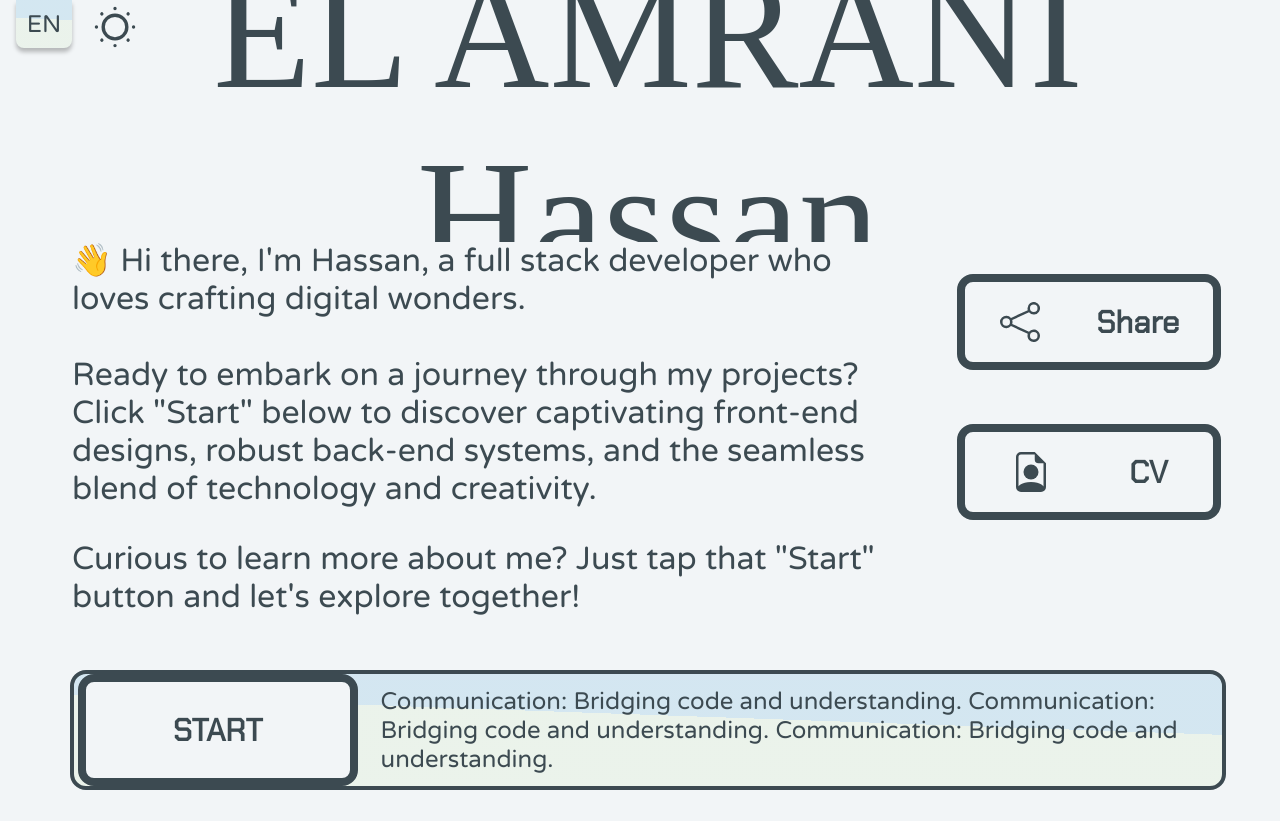
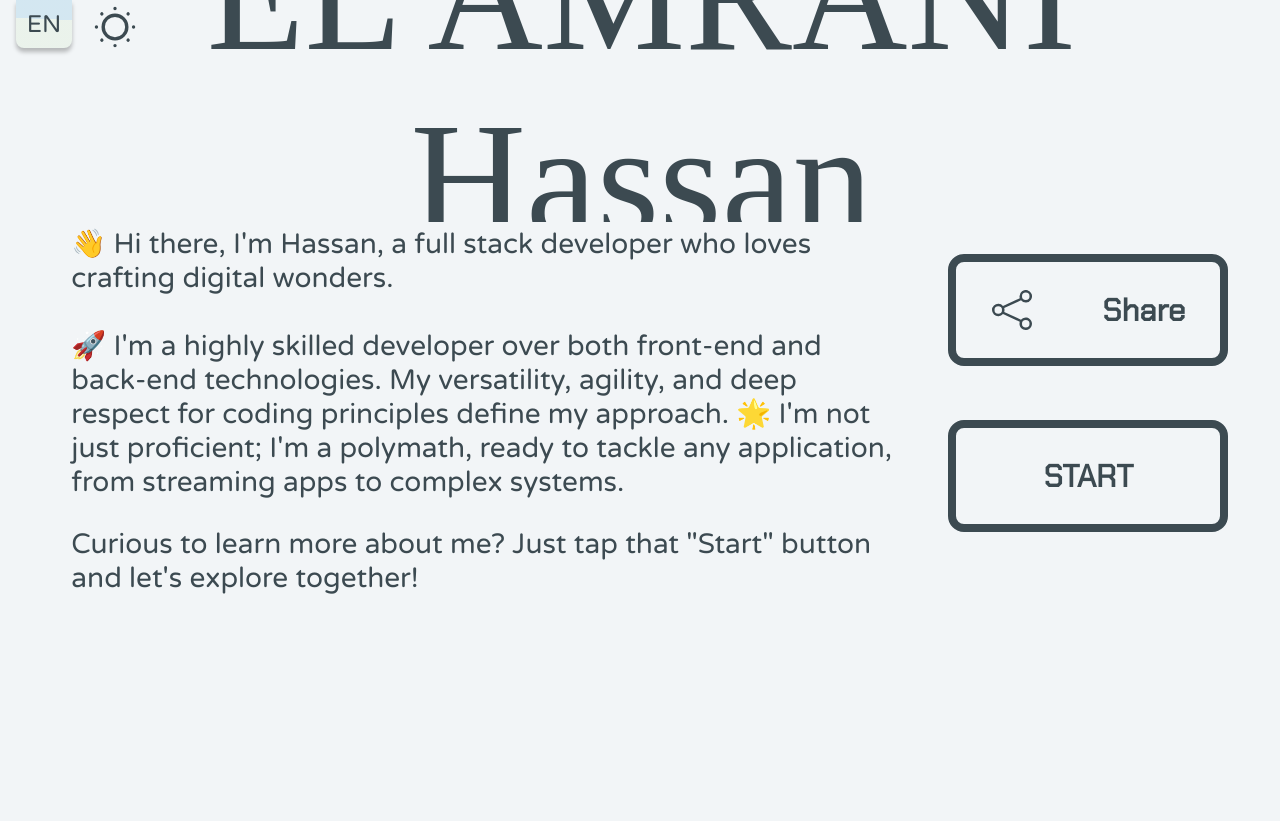
Before and after one commit to HAssAN-SSS/myPortfolio, a React (Vite) app: page /ph/dashbord/projects in a window 1280 px wide. After the commit the page ends 800 px from the top, so only its background shows below. Built offline with nearby package versions, Linux system fonts and the light colour scheme; a web font is replaced by a local one.

Commit message:
reload fixed

```diff
--- a/src/App.css
+++ b/src/App.css
@@ -1,8 +1,8 @@
 #app{
 
     /* background-color: red; */
-    width: 100%;
-    height: 96vh;
+    /* width: 100vh; */
+    /* height: 96vh; */
     display: flex;
     flex-direction: column;
     align-items: center;
--- a/src/index.css
+++ b/src/index.css
@@ -52,7 +52,7 @@ h5{
 }
 p{
     font-family: var(--p_font_family);
-    font-size: 32px;
+    font-size: 28px;
     color: var(--black_100);
 }
 .btn{
@@ -143,7 +143,7 @@ p{
     }
     p{
         font-family: var(--p_font_family);
-        font-size: 16px;
+        font-size: 20px;
         color: var(--black_100);
     }
     .btn{
@@ -178,8 +178,8 @@ p{
 
   }
   #app{
-    height: 100%;
-    width: 100vw;
+    height: 97vh;
+    width: 99vw;
   }
 
 
--- a/src/lp_dashbord/inPage.css
+++ b/src/lp_dashbord/inPage.css
@@ -14,7 +14,7 @@
     flex-direction: column;
     box-shadow: 0px 4px 4px 0px rgba(0, 0, 0, 0.25);
     border: solid 4px var(--black_100);
-    padding-left: 1%;
+
 
 }
 .full_size{
@@ -22,7 +22,7 @@
     height: 98%;
     position: absolute;
     top: 0.5%;
-    left:0.5%;
+    left:0.2%;
 
 }
 .minimal{
@@ -86,12 +86,14 @@
 
 }
 .content{
-margin: 0.2%;
-overflow-y: scroll;
-height: 87%;
-padding-right: 2%;
+    margin: 0.2%;
+    overflow-y: scroll;
+    height: 87%;
+    padding-right: 2%;
+    padding-left: 1%;
 }
 .content p{
     font-size: 24px;
+    /* margin-right: 5%; */
 
 }
--- a/src/lp_dashbord/lp_dashbord.css
+++ b/src/lp_dashbord/lp_dashbord.css
@@ -1,6 +1,6 @@
 #lp_dashbord{
     /* background-color: aquamarine; */
-    width: 100vw;
+    width: 99.7vw;
     height: 100vh;
     margin: 0;
     display: flex;
--- a/src/lp_dashbord/singelApp.css
+++ b/src/lp_dashbord/singelApp.css
@@ -9,6 +9,7 @@
     background: var(--fusion) repeat;
     cursor: pointer;
     box-shadow: 0px 4px 4px 0px rgba(0, 0, 0, 0.25);
+    box-sizing: border-box;
 }
 #singelApp img{
     /* width: 40px; */
@@ -17,5 +18,5 @@
 }
 #singelApp:hover{
 background: var(--blanco);
-scale: 1.3;
+scale: 1.15;
 }
--- a/src/welcome/welcome.css
+++ b/src/welcome/welcome.css
@@ -8,7 +8,8 @@
     /* background-color: beige; */
     /* padding-left: 4vw; */
     align-items: center;
-    margin-top: 3%;
+    margin-top: 0%;
+    /* background-color: aqua; */
 
 }
 #title_square{
@@ -35,11 +36,11 @@ h1.title{
 }
 .welcome_text{
     display: flex;
-    width: 72%;
     flex-direction: column;
     justify-content: center;
     flex-shrink: 0;
     background-color: var(--blanco);
+    width: 72%;
 
 }
 main{
@@ -92,6 +93,16 @@ main{
     align-items: center;
 }
 
+#startBtn{
+    border-radius: 50%;
+    width: 200px;
+    height: 200px;
+    margin-top: 5%;
+    margin-left: 5%;
+    background: var(--fusion);
+    border:  transparent;
+    box-shadow: 0px 1px 10px var(--black_100);
+}
 /* --------------------------------------phone phone pohone------------------------------- */
 
 @media screen and (max-width: 800px) {
--- a/src/welcome/welcome.jsx
+++ b/src/welcome/welcome.jsx
@@ -3,7 +3,7 @@ import Buttons from "../tools_side/lang-panel";
 import { Link } from "react-router-dom";
 import App_controle_UpPanel from "../tools_side/app_controle_UpPanel";
 
-export default function welcome({props}) {
+export default function welcome({ props }) {
   function go_to_lp_dashbord() {
     history.push("/lp/dashbord");
   }
@@ -14,6 +14,7 @@ export default function welcome({props}) {
       </div>
       <br />
       <br />
+      <br />
       <main>
         <div className="welcome_text">
           <p>
@@ -21,20 +22,22 @@ export default function welcome({props}) {
             digital wonders.
             <br />
             <br />
-            Ready to embark on a journey through my projects? Click "Start"
-            below to discover captivating front-end designs, robust back-end
-            systems, and the seamless blend of technology and creativity.
+            🚀 I'm a highly skilled developer over both front-end and back-end
+            technologies. My versatility, agility, and deep respect for coding
+            principles define my approach.
+              🌟 I'm not just proficient; I'm a polymath, ready to tackle any
+              application, from streaming apps to complex systems.
+
             <br />
-
             <p className="addetional_para">
-
               Curious to learn more about me? Just tap that "Start" button and
               let's explore together!
             </p>
           </p>
         </div>
+
         <div className="welcome_side_button">
-          <button className="btn">
+          <Link to={"/"} className="btn">
             <svg
               xmlns="http://www.w3.org/2000/svg"
               width="40"
@@ -46,24 +49,13 @@ export default function welcome({props}) {
               <path d="M13.5 1a1.5 1.5 0 1 0 0 3 1.5 1.5 0 0 0 0-3zM11 2.5a2.5 2.5 0 1 1 .603 1.628l-6.718 3.12a2.499 2.499 0 0 1 0 1.504l6.718 3.12a2.5 2.5 0 1 1-.488.876l-6.718-3.12a2.5 2.5 0 1 1 0-3.256l6.718-3.12A2.5 2.5 0 0 1 11 2.5zm-8.5 4a1.5 1.5 0 1 0 0 3 1.5 1.5 0 0 0 0-3zm11 5.5a1.5 1.5 0 1 0 0 3 1.5 1.5 0 0 0 0-3z" />
             </svg>
             <h2>Share</h2>
-          </button>
+          </Link>
           <br />
           <br />
           <br />
-          <button className="btn">
-            <svg
-              xmlns="http://www.w3.org/2000/svg"
-              width="40"
-              height="40"
-              fill="currentColor"
-              className="bi bi-file-earmark-person"
-              viewBox="0 0 16 16"
-            >
-              <path d="M11 8a3 3 0 1 1-6 0 3 3 0 0 1 6 0z" />
-              <path d="M14 14V4.5L9.5 0H4a2 2 0 0 0-2 2v12a2 2 0 0 0 2 2h8a2 2 0 0 0 2-2zM9.5 3A1.5 1.5 0 0 0 11 4.5h2v9.255S12 12 8 12s-5 1.755-5 1.755V2a1 1 0 0 1 1-1h5.5v2z" />
-            </svg>
-            <h2>CV</h2>
-          </button>
+          <Link to={"/lp/dashbord"} className="btn">
+            <h2>START</h2>
+          </Link>
         </div>
         {/* ---------------------------------phone side buttons-------------------------------- */}
         <div className="welcome_phone_side_button">
@@ -81,7 +73,7 @@ export default function welcome({props}) {
             <h2>Share</h2>
           </Link>
 
-          <Link to={'/'} className="btn">
+          <Link to={"/"} className="btn">
             <svg
               xmlns="http://www.w3.org/2000/svg"
               width="24"
@@ -100,74 +92,24 @@ export default function welcome({props}) {
 
       {/* news bar ----------------------------- */}
 
-      <div className="news_bar">
-        <Link to={'/lp/dashbord'} className="btn" >
+      {/* <div className="news_bar">
+        <Link to={"/lp/dashbord"} className="btn">
           <h2>START</h2>
         </Link>
 
         <p className="news_bar_text">
-          Communication: Bridging code and understanding. Communication:
-          Bridging code and understanding. Communication: Bridging code and
-          understanding.
+          Communication: Bridging code and understanding.
         </p>
-      </div>
+      </div> */}
 
       {/* -------------------------------------------phone actions---------------------------- */}
 
       <div className="phone_actions">
-        <Link to={'ph/dashbord'} className="btn">
+        <Link to={"ph/dashbord"} className="btn">
           <h1>START</h1>
         </Link>
-        {/* <p>Contact me:</p> */}
-        {/* <div className="contacts_icons"> */}
-          {/* <svg
-            xmlns="http://www.w3.org/2000/svg"
-            width="40"
-            height="40"
-            fill="currentColor"
-            className="bi bi-whatsapp"
-            viewBox="0 0 16 16"
-          >
-            <path d="M13.601 2.326A7.854 7.854 0 0 0 7.994 0C3.627 0 .068 3.558.064 7.926c0 1.399.366 2.76 1.057 3.965L0 16l4.204-1.102a7.933 7.933 0 0 0 3.79.965h.004c4.368 0 7.926-3.558 7.93-7.93A7.898 7.898 0 0 0 13.6 2.326zM7.994 14.521a6.573 6.573 0 0 1-3.356-.92l-.24-.144-2.494.654.666-2.433-.156-.251a6.56 6.56 0 0 1-1.007-3.505c0-3.626 2.957-6.584 6.591-6.584a6.56 6.56 0 0 1 4.66 1.931 6.557 6.557 0 0 1 1.928 4.66c-.004 3.639-2.961 6.592-6.592 6.592zm3.615-4.934c-.197-.099-1.17-.578-1.353-.646-.182-.065-.315-.099-.445.099-.133.197-.513.646-.627.775-.114.133-.232.148-.43.05-.197-.1-.836-.308-1.592-.985-.59-.525-.985-1.175-1.103-1.372-.114-.198-.011-.304.088-.403.087-.088.197-.232.296-.346.1-.114.133-.198.198-.33.065-.134.034-.248-.015-.347-.05-.099-.445-1.076-.612-1.47-.16-.389-.323-.335-.445-.34-.114-.007-.247-.007-.38-.007a.729.729 0 0 0-.529.247c-.182.198-.691.677-.691 1.654 0 .977.71 1.916.81 2.049.098.133 1.394 2.132 3.383 2.992.47.205.84.326 1.129.418.475.1h52.904.129 1.246.08.38-.058 1.171-.48 1.338-.943.164-.464.164-.86.114-.943-.049-.084-.182-.133-.38-.232z" />
-          </svg> */}
-
-          {/* ------------------------ */}
-          {/* <svg
-            xmlns="http://www.w3.org/2000/svg"
-            width="40"
-            height="40"
-            fill="currentColor"
-            className="bi bi-linkedin"
-            viewBox="0 0 16 16"
-          >
-            <path d="M0 1.146C0 .513.526 0 1.175 0h13.65C15.474 0 16 .513 16 1.146v13.708c0 .633-.526 1.146-1.175 1.146H1.175C.526 16 0 15.487 0 14.854V1.146zm4.943 12.248V6.169H2.542v7.225h2.401zm-1.2-8.212c.837 0 1.358-.554 1.358-1.248-.015-.709-.52-1.248-1.342-1.248-.822 0-1.359.54-1.359 1.248 0 .694.521 1.248 1.327 1.248h.016zm4.908 8.212V9.359c0-.216.016-.432.08-.586.173-.431.568-.878 1.232-.878.869 0 1.216.662 1.216 1.634v3.865h2.401V9.25c0-2.22-1.184-3.252-2.764-3.252-1.274 0-1.845.7-2.165 1.193v.025h-.016a5.54 5.54 0 0 1 .016-.025V6.169h-2.4c.03.678 0 7.225 0 7.225h2.4z" />
-          </svg> */}
-          {/* ------------------------ */}
-          {/* <svg
-            xmlns="http://www.w3.org/2000/svg"
-            width="40"
-            height="40"
-            fill="currentColor"
-            className="bi bi-github"
-            viewBox="0 0 16 16"
-          >
-            <path d="M8 0C3.58 0 0 3.58 0 8c0 3.54 2.29 6.53 5.47 7.59.4.07.55-.17.55-.38 0-.19-.01-.82-.01-1.49-2.01.37-2.53-.49-2.69-.94-.09-.23-.48-.94-.82-1.13-.28-.15-.68-.52-.01-.53.63-.01 1.08.58 1.23.82.72 1.21 1.87.87 2.33.66.07-.52.28-.87.51-1.07-1.78-.2-3.64-.89-3.64-3.95 0-.87.31-1.59.82-2.15-.08-.2-.36-1.02.08-2.12 0 0 .67-.21 2.2.82.64-.18 1.32-.27 2-.27.68 0 1.36.09 2 .27 1.53-1.04 2.2-.82 2.2-.82.44 1.1.16 1.92.08 2.12.51.56.82 1.27.82 2.15 0 3.07-1.87 3.75-3.65 3.95.29.25.54.73.54 1.48 0 1.07-.01 1.93-.01 2.2 0 .21.15.46.55.38A8.012 8.012 0 0 0 16 8c0-4.42-3.58-8-8-8z" />
-          </svg> */}
-          {/* ---------------------------- */}
-          {/* <svg
-            xmlns="http://www.w3.org/2000/svg"
-            width="40"
-            height="40"
-            fill="currentColor"
-            className="bi bi-envelope"
-            viewBox="0 0 16 16"
-          >
-            <path d="M0 4a2 2 0 0 1 2-2h12a2 2 0 0 1 2 2v8a2 2 0 0 1-2 2H2a2 2 0 0 1-2-2V4Zm2-1a1 1 0 0 0-1 1v.217l7 4.2 7-4.2V4a1 1 0 0 0-1-1H2Zm13 2.383-4.708 2.825L15 11.105V5.383Zm-.034 6.876-5.64-3.471L8 9.583l-1.326-.795-5.64 3.47A1 1 0 0 0 2 13h12a1 1 0 0 0 .966-.741ZM1 11.105l4.708-2.897L1 5.383v5.722Z" />
-          </svg> */}
-        {/* </div> */}
       </div>
       <App_controle_UpPanel />
-
     </div>
   );
 }
```
Also changed, not shown: public/img/animation_ln0jvev5_small.gif (added), src/lp_dashbord/singelApp.jsx (line endings or trailing spaces).
